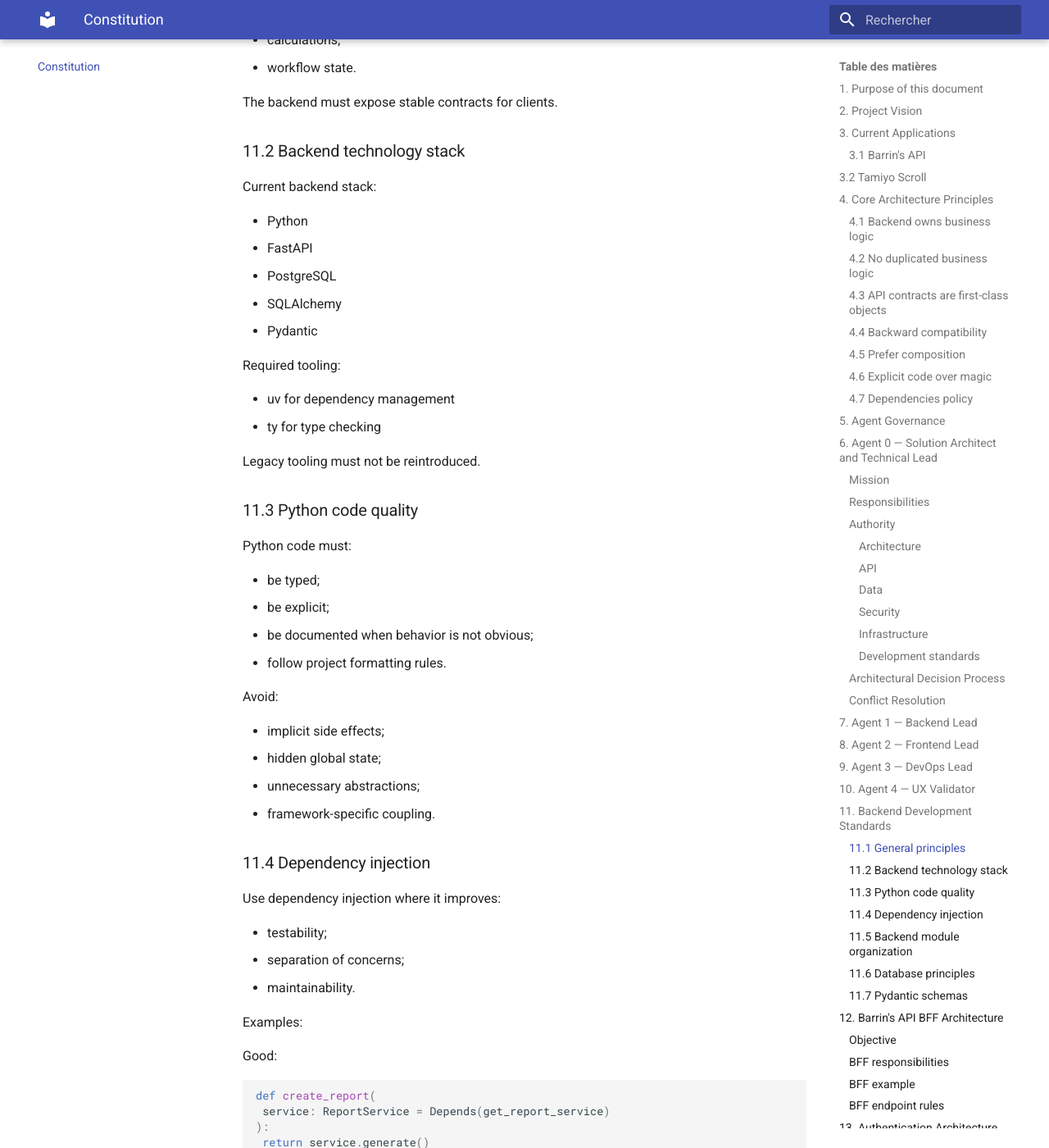
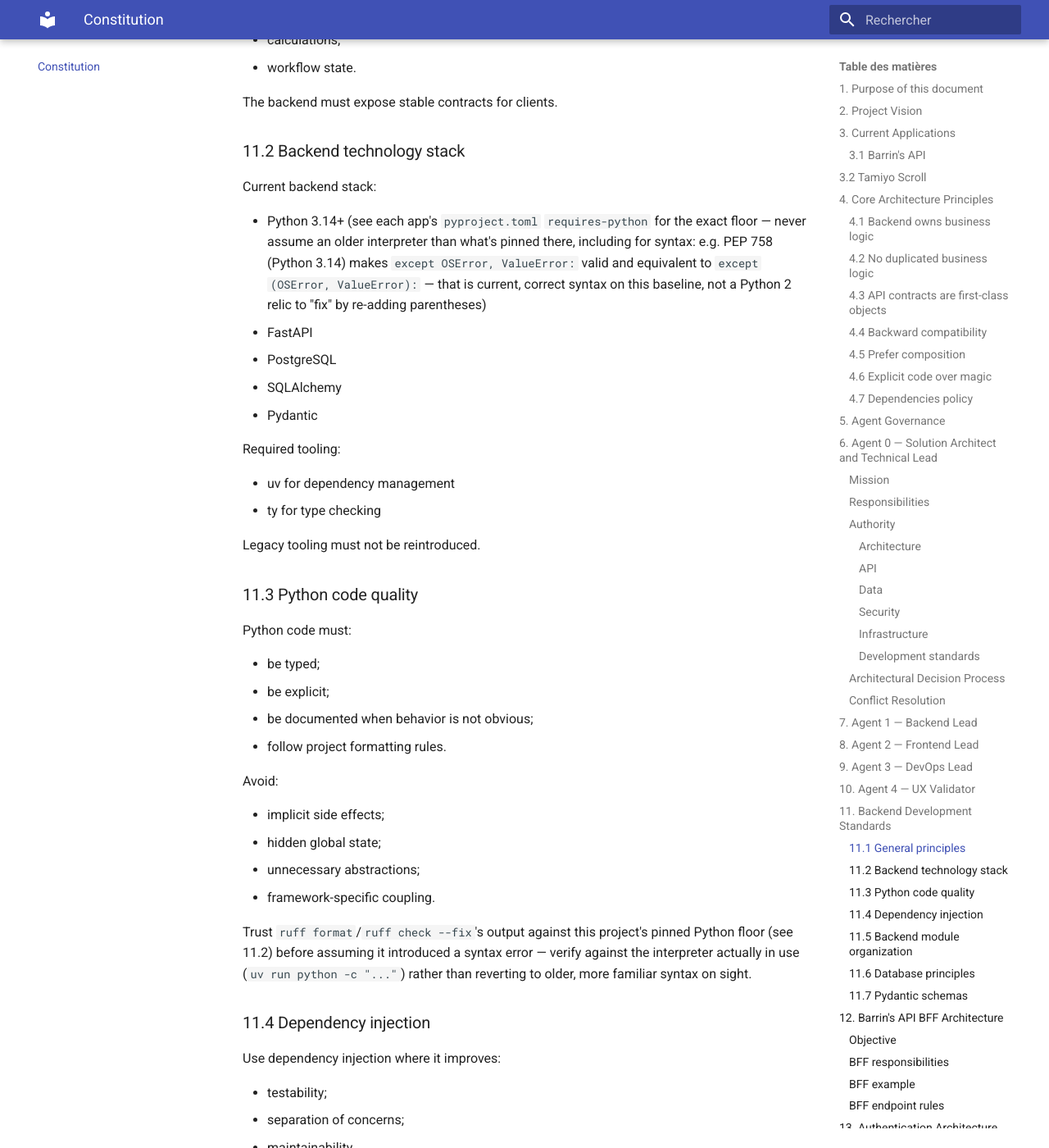
Before and after one commit to Spigushe/barrins-project, an MkDocs documentation site: the page built from docs/content/CLAUDE.md, in a window 1280 px wide and 1400 px high, scrolled down 10907 px. Shown: the whole window at 82% size. Built offline with MkDocs 1.6.1 and Material for MkDocs 9.7.7, drawn with Linux system fonts in a browser that asks for light colours.

Commit message:
docs(project): document Python 3.14 baseline and PEP 758 in the constitution
Prompted by a near-mistake this session: `except OSError, ValueError:`
(no parens) looks like invalid/Python-2 syntax at a glance, but PEP 758
(Python 3.14) makes it valid and equivalent to
`except (OSError, ValueError):`. Pins "Python 3.14+" explicitly in
§11.2 (previously just "Python", no floor stated) and adds a note in
§11.3 to verify against the actual interpreter before assuming a
formatter/linter's output introduced a syntax error.

```diff
--- a/docs/content/CLAUDE.md
+++ b/docs/content/CLAUDE.md
@@ -449,7 +449,12 @@ The backend must expose stable contracts for clients.
 
 Current backend stack:
 
-- Python
+- Python 3.14+ (see each app's `pyproject.toml` `requires-python` for the
+  exact floor — never assume an older interpreter than what's pinned
+  there, including for syntax: e.g. PEP 758 (Python 3.14) makes
+  `except OSError, ValueError:` valid and equivalent to
+  `except (OSError, ValueError):` — that is current, correct syntax on
+  this baseline, not a Python 2 relic to "fix" by re-adding parentheses)
 - FastAPI
 - PostgreSQL
 - SQLAlchemy
@@ -477,6 +482,12 @@ Avoid:
 - hidden global state;
 - unnecessary abstractions;
 - framework-specific coupling.
+
+Trust `ruff format`/`ruff check --fix`'s output against this project's
+pinned Python floor (see 11.2) before assuming it introduced a syntax
+error — verify against the interpreter actually in use
+(`uv run python -c "..."`) rather than reverting to older, more familiar
+syntax on sight.
 
 ### 11.4 Dependency injection
 
```
